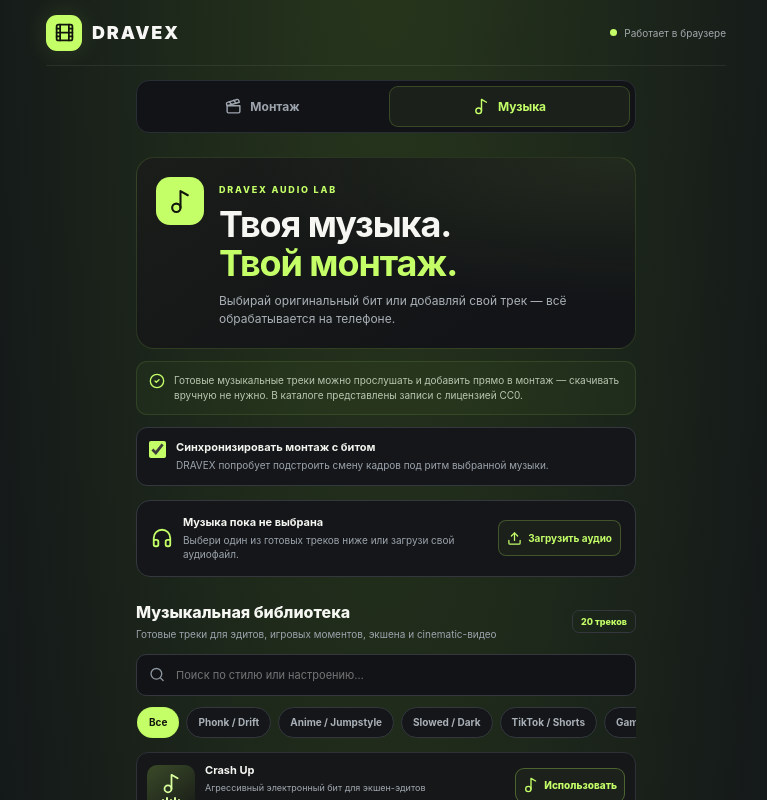
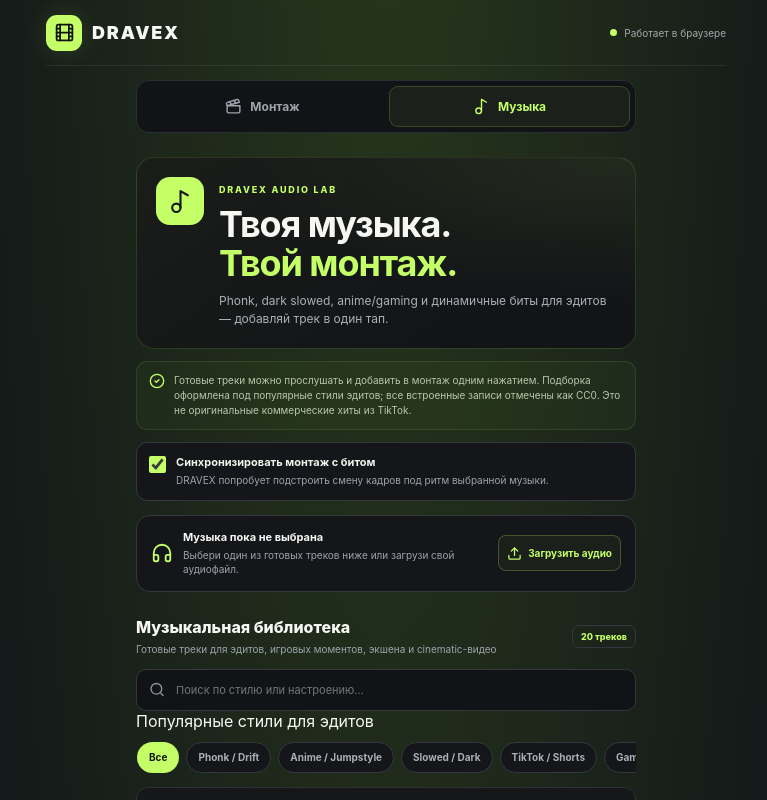
Before and after one commit to mlbbgame/dravex-ai-video-editor, a React (Vite) app: page / in a window 1280 px wide. Both pictures are taken after a click on the button "Музыка". Shown: the top 800 px of the page, without its empty margins (254-1021 px from the left). Built offline with nearby package versions, Linux system fonts and the light colour scheme.

Commit message:
Add popular edit-style filters to DRAVEX Music Studio

```diff
--- a/src/App.tsx
+++ b/src/App.tsx
@@ -614,9 +614,9 @@ export default function App() {
           <div className="dravex-music-studio">
             <div className="dravex-music-hero">
               <span className="dravex-music-hero-icon"><Music2 size={25} /></span>
-              <div><span className="dravex-eyebrow">DRAVEX AUDIO LAB</span><h1>Твоя музыка.<br /><span>Твой монтаж.</span></h1><p>Выбирай оригинальный бит или добавляй свой трек — всё обрабатывается на телефоне.</p></div>
+              <div><span className="dravex-eyebrow">DRAVEX AUDIO LAB</span><h1>Твоя музыка.<br /><span>Твой монтаж.</span></h1><p>Phonk, dark slowed, anime/gaming и динамичные биты для эдитов — добавляй трек в один тап.</p></div>
             </div>
-            <div className="dravex-music-safety"><CheckCircle2 size={16} /><span>Готовые музыкальные треки можно прослушать и добавить прямо в монтаж — скачивать вручную не нужно. В каталоге представлены записи с лицензией CC0.</span></div>
+            <div className="dravex-music-safety"><CheckCircle2 size={16} /><span>Готовые треки можно прослушать и добавить в монтаж одним нажатием. Подборка оформлена под популярные стили эдитов; все встроенные записи отмечены как CC0. Это не оригинальные коммерческие хиты из TikTok.</span></div>
             <label className="dravex-music-sync"><input type="checkbox" checked={beatSync} onChange={(event) => { setBeatSync(event.target.checked); invalidateOutput(); }} /><span><strong>Синхронизировать монтаж с битом</strong><small>DRAVEX попробует подстроить смену кадров под ритм выбранной музыки.</small></span></label>
             {musicFile && musicUrl ? <section className="dravex-current-track">
               <div className="dravex-current-track-top"><span className="dravex-track-icon"><Headphones size={19} /></span><div><strong>Выбранный трек</strong><small>{musicFile.name}</small></div><button type="button" aria-label="Убрать выбранную музыку" onClick={clearMusic}><X size={17} /></button></div>
@@ -625,14 +625,14 @@ export default function App() {
             </section> : <section className="dravex-music-empty"><Headphones size={22} /><div><strong>Музыка пока не выбрана</strong><span>Выбери один из готовых треков ниже или загрузи свой аудиофайл.</span></div><button type="button" onClick={() => musicInput.current?.click()}><Upload size={15} />Загрузить аудио</button></section>}
             <div className="dravex-music-heading"><div><h2>Музыкальная библиотека</h2><p>Готовые треки для эдитов, игровых моментов, экшена и cinematic-видео</p></div><span>{musicPresets.length} треков</span></div>
             <label className="dravex-music-search"><Search size={17} /><input value={musicQuery} onChange={(event) => setMusicQuery(event.target.value)} placeholder="Поиск по стилю или настроению…" aria-label="Поиск музыки" /></label>
-            <div className="dravex-music-categories">{musicCategories.map((category) => <button key={category} type="button" className={musicCategory === category ? "is-active" : ""} onClick={() => setMusicCategory(category)}>{category}</button>)}</div>
-            <div className="dravex-track-list">{musicPresets.filter((preset) => (musicCategory === "Все" || preset.mood === musicCategory || (musicCategory === "Action" && preset.style === "action") || (musicCategory === "Epic" && preset.description.toLowerCase().includes("эпич")) || (musicCategory === "Cinematic" && preset.style === "cinematic")) && `${preset.title} ${preset.mood} ${preset.description} ${preset.artist}`.toLowerCase().includes(musicQuery.toLowerCase())).map((preset) => <article className="dravex-track-card" key={preset.id}>
+            <div className="dravex-music-category-label">Популярные стили для эдитов</div><div className="dravex-music-categories">{musicCategories.map((category) => <button key={category} type="button" className={musicCategory === category ? "is-active" : ""} onClick={() => setMusicCategory(category)}>{category}</button>)}</div>
+            <div className="dravex-track-list">{musicPresets.filter((preset) => (musicCategory === "Все" || preset.tags.includes(musicCategory) || preset.mood === musicCategory) && `${preset.title} ${preset.mood} ${preset.description} ${preset.artist}`.toLowerCase().includes(musicQuery.toLowerCase())).map((preset) => <article className="dravex-track-card" key={preset.id}>
               <span className={`dravex-track-art art-${preset.style}`}><Music2 size={21} /><span className="dravex-eq"><i /><i /><i /><i /><i /></span></span>
-              <div className="dravex-track-details"><strong>{preset.title}</strong><span>{preset.description}</span><small>{preset.mood} <b>·</b> {preset.artist} <b>·</b> CC0</small><audio className="dravex-track-preview" controls preload="none" crossOrigin="anonymous" src={preset.audioUrl} aria-label={`Прослушать ${preset.title}`} /><a className="dravex-track-source" href={preset.sourceUrl} target="_blank" rel="noreferrer">Автор и лицензия</a></div>
+              <div className="dravex-track-details"><strong>{preset.title}</strong><span>{preset.description}</span><small>{preset.tags.slice(0, 2).join(" · ")} <b>·</b> {preset.artist} <b>·</b> CC0</small><audio className="dravex-track-preview" controls preload="none" crossOrigin="anonymous" src={preset.audioUrl} aria-label={`Прослушать ${preset.title}`} /><a className="dravex-track-source" href={preset.sourceUrl} target="_blank" rel="noreferrer">Автор и лицензия</a></div>
               <button type="button" disabled={Boolean(generatingMusicId)} onClick={() => void createMusicPreset(preset)}>{generatingMusicId === preset.id ? <LoaderCircle size={16} className="dravex-spin" /> : <Music2 size={16} />}{generatingMusicId === preset.id ? "Загружаем…" : "Использовать"}</button>
             </article>)}</div>
             {musicPresets.filter((preset) => (musicCategory === "Все" || preset.mood === musicCategory) && `${preset.title} ${preset.mood} ${preset.description}`.toLowerCase().includes(musicQuery.toLowerCase())).length === 0 && <p className="dravex-music-no-results">Ничего не найдено. Попробуй другой запрос или категорию.</p>}
-            <div className="dravex-music-note"><strong>Использование музыки</strong><p>Треки в этой подборке отмечены авторами как CC0. Нажми «Использовать» — DRAVEX загрузит аудио в фоне и добавит его в проект. Ссылка «Автор и лицензия» ведёт к оригинальной публикации. Популярные песни из каталога TikTok/CapCut нельзя автоматически встроить без разрешения правообладателей.</p></div>
+            <div className="dravex-music-note"><strong>О лицензиях и популярных песнях</strong><p>Встроенные треки отмечены авторами как CC0, а «Популярные стили» — это подборка звучания для phonk/drift, anime, slowed и Shorts, не оригинальные коммерческие хиты. Для настоящих песен TikTok/CapCut нужны права или официальная лицензированная интеграция. Нажми «Использовать» — DRAVEX загрузит выбранный трек в фоне; скачивать вручную не нужно.</p></div>
             {error && <div className="dravex-error" role="alert">{error}</div>}
             {previewStatus && <p className="dravex-preview-status" role="status">{previewStatus}</p>}
           </div>
```
